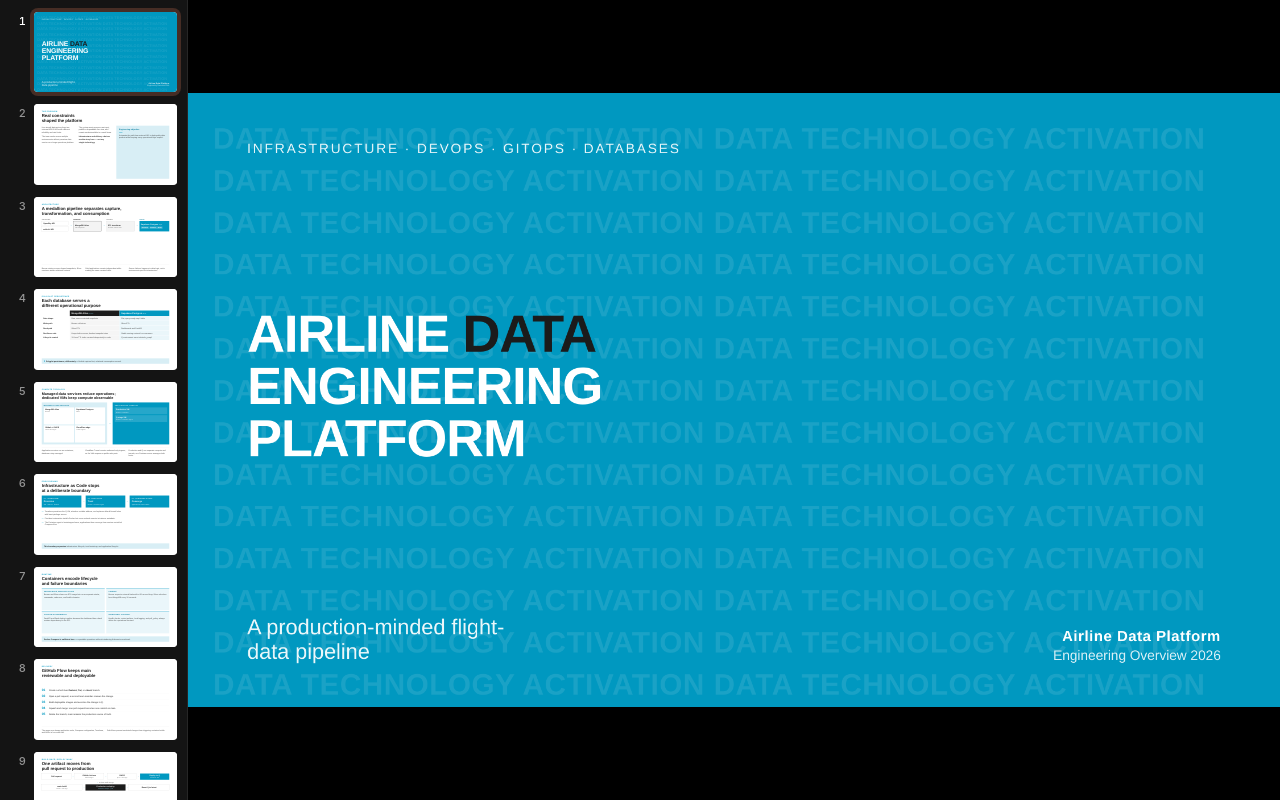
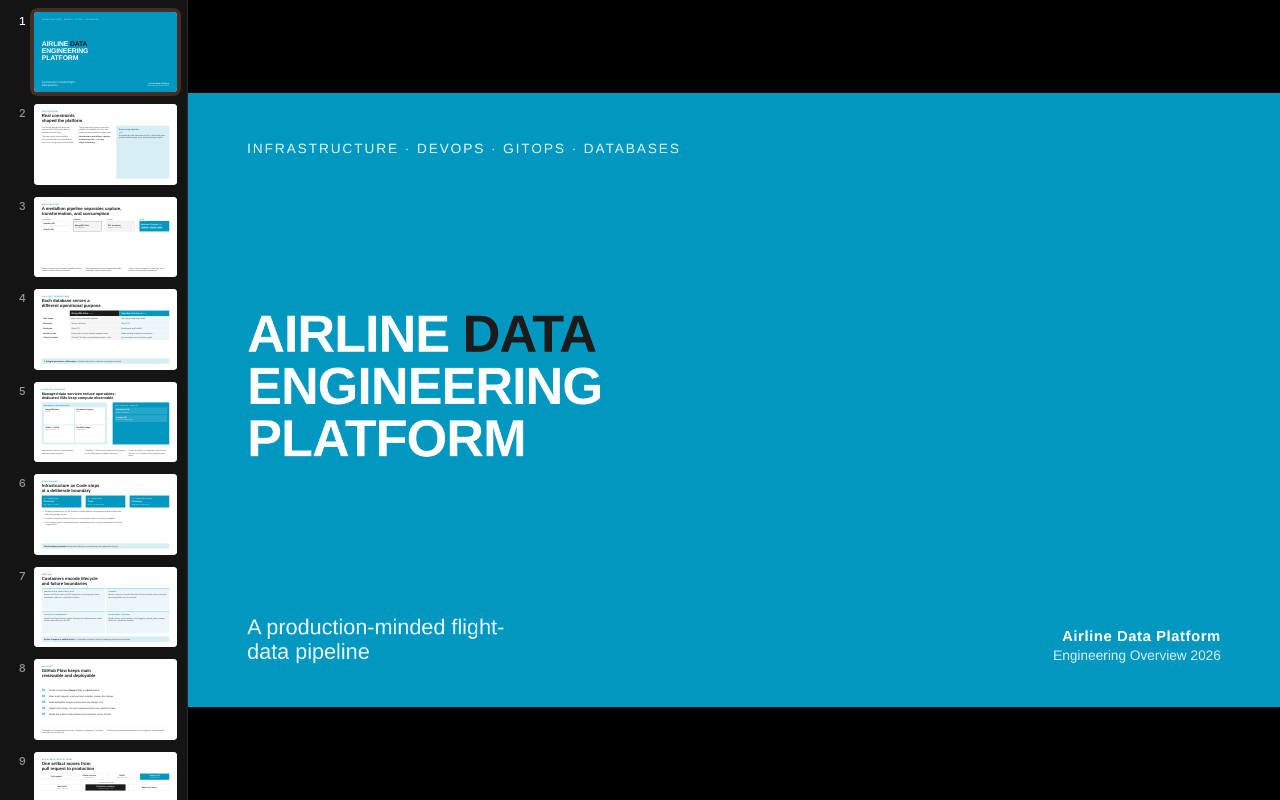
Before and after one commit to MatthiasSails/airline-data-platform, a plain HTML site: page docs/report/project-presentation.dc.html in a window 1280 px wide. Drawn offline with nearby package versions, Linux system fonts and the light colour scheme.

Commit message:
Remove title-slide watermark, add .nojekyll for GitHub Pages
Drop the decorative "DATA TECHNOLOGY ACTIVATION" background text from the
title slide. Add docs/.nojekyll so GitHub Pages serves the deck and its
deck-stage/support runtime verbatim instead of running them through Jekyll.

```diff
--- a/docs/report/project-presentation.dc.html
+++ b/docs/report/project-presentation.dc.html
@@ -43,7 +43,6 @@
 <x-import component-from-global-scope="deck-stage" from="./deck-stage.js" width="1920" height="1080" hint-size="100%,100%">
 
 <section data-label="Title" data-screen-label="01" data-speaker-notes="Open by framing this as a production-minded platform: a small team applying serious infrastructure discipline to live flight data. Bookend the deck with the cyan brand slide." style="background:var(--cyan); color:#fff; padding:0; display:block; overflow:hidden; font-family:'Helvetica Neue',Helvetica,Arial,sans-serif;">
-  <div style="position:absolute; inset:0; padding:44px; font-size:52px; line-height:1.42; font-weight:700; letter-spacing:0.02em; color:rgba(255,255,255,0.10); text-transform:uppercase; word-break:break-word; overflow:hidden; pointer-events:none;">DATA TECHNOLOGY ACTIVATION DATA TECHNOLOGY ACTIVATION DATA TECHNOLOGY ACTIVATION DATA TECHNOLOGY ACTIVATION DATA TECHNOLOGY ACTIVATION DATA TECHNOLOGY ACTIVATION DATA TECHNOLOGY ACTIVATION DATA TECHNOLOGY ACTIVATION DATA TECHNOLOGY ACTIVATION DATA TECHNOLOGY ACTIVATION DATA TECHNOLOGY ACTIVATION DATA TECHNOLOGY ACTIVATION DATA TECHNOLOGY ACTIVATION DATA TECHNOLOGY ACTIVATION DATA TECHNOLOGY ACTIVATION DATA TECHNOLOGY ACTIVATION DATA TECHNOLOGY ACTIVATION DATA TECHNOLOGY ACTIVATION DATA TECHNOLOGY ACTIVATION DATA TECHNOLOGY ACTIVATION DATA TECHNOLOGY ACTIVATION DATA TECHNOLOGY ACTIVATION DATA TECHNOLOGY ACTIVATION DATA TECHNOLOGY ACTIVATION DATA TECHNOLOGY ACTIVATION DATA TECHNOLOGY ACTIVATION DATA TECHNOLOGY ACTIVATION DATA TECHNOLOGY ACTIVATION DATA TECHNOLOGY ACTIVATION DATA TECHNOLOGY ACTIVATION DATA TECHNOLOGY ACTIVATION</div>
   <div style="position:relative; z-index:1; height:100%; display:flex; flex-direction:column; justify-content:space-between; padding:var(--pad-top) var(--pad-x) var(--pad-bottom);">
     <div style="font-size:var(--type-label); letter-spacing:0.14em; text-transform:uppercase; font-weight:500; color:rgba(255,255,255,0.9);">Infrastructure · DevOps · GitOps · Databases</div>
     <h1 style="margin:0; font-size:var(--type-big); font-weight:700; line-height:1.0; letter-spacing:-0.02em; text-transform:uppercase; max-width:15ch;">Airline <span style="color:var(--ink);">Data</span> Engineering Platform</h1>
```
Also changed, not shown: 1 other file.
